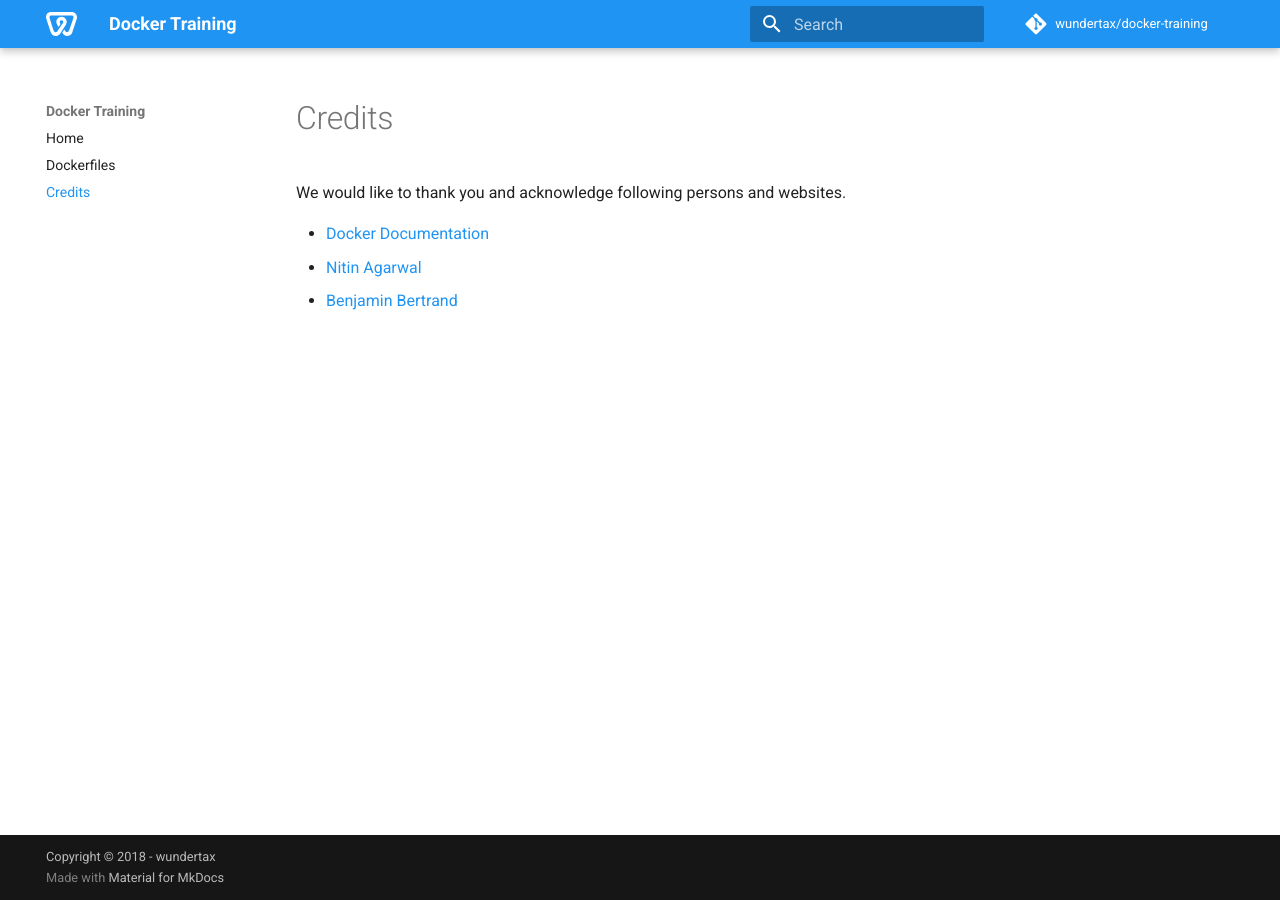
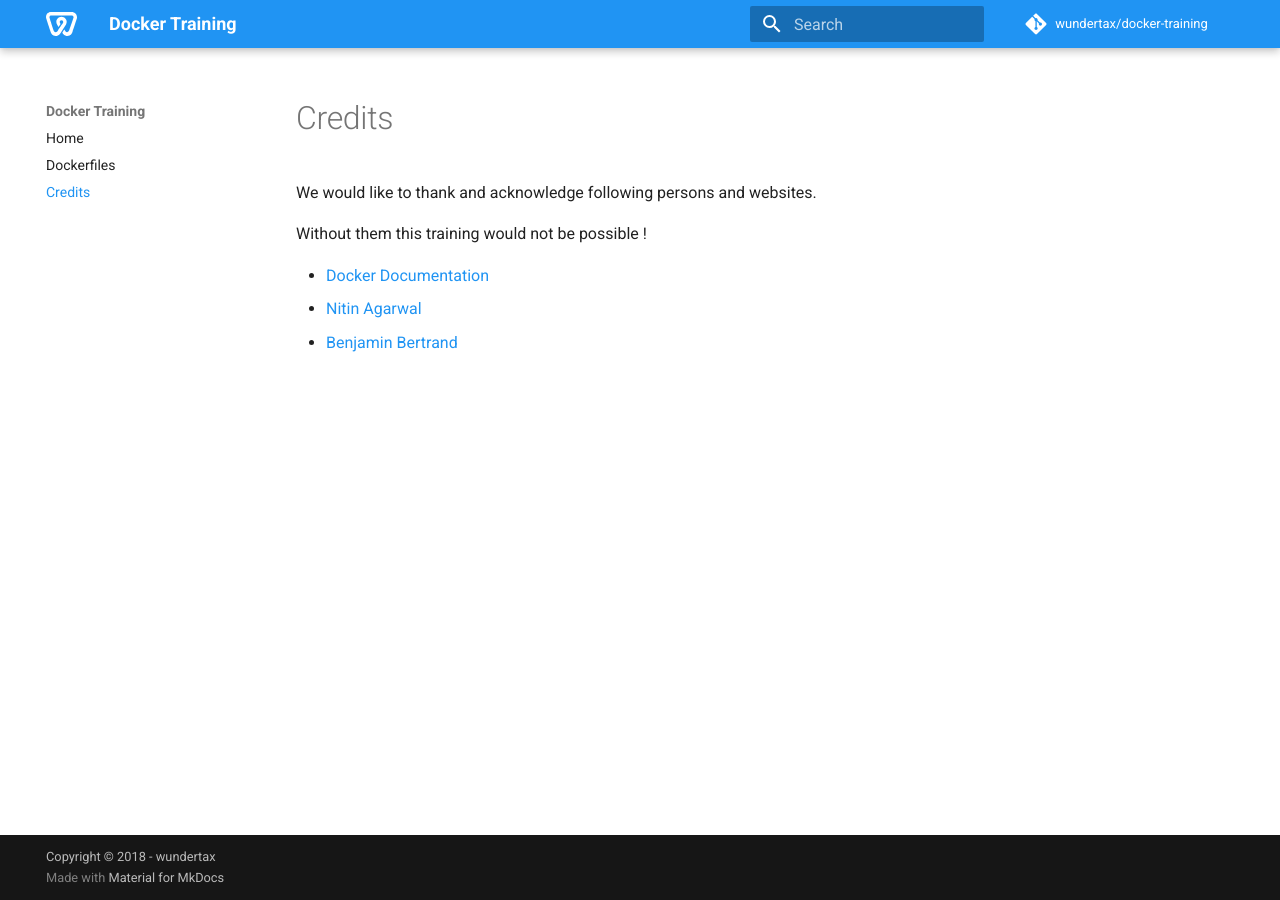
Before and after one commit to 2silver/docker-training, an MkDocs documentation site: the page built from docs/credits.md, in a window 1280 px wide. Built offline with MkDocs 1.6.1 and Material for MkDocs 9.7.7, drawn with Linux system fonts in a browser that asks for light colours; comment, search, counter and statistics services are not loaded; old or Windows-style settings are respelled for this version of MkDocs.

Commit message:
docs: Improve credits page

```diff
--- a/docs/credits.md
+++ b/docs/credits.md
@@ -1,6 +1,8 @@
 # Credits
 
-We would like to thank you and acknowledge following persons and websites.
+We would like to thank and acknowledge following persons and websites.
+
+Without them this training would not be possible !
 
 - [Docker Documentation](https://docs.docker.com/)
 - [Nitin Agarwal](https://medium.com/@nagarwal)
```
